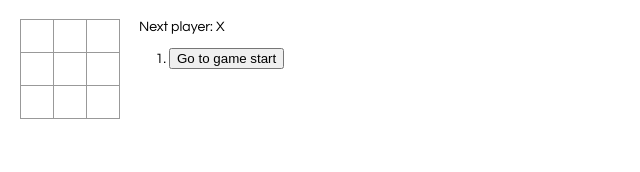
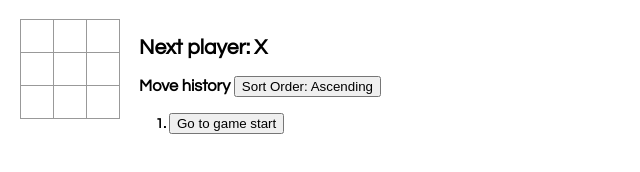
Before and after one commit to anynoise00/react-tic-tac-toe, a React app: page / in a window 1280 px wide. Shown: the whole page, without its empty margins (0-640 px from the left). Built offline with nearby package versions, Linux system fonts and the light colour scheme.

Commit message:
added extras

```diff
--- a/src/index.css
+++ b/src/index.css
@@ -32,6 +32,10 @@ body {
     width: 34px;
   }
 
+  .square-highlight {
+    background-color: palegoldenrod;
+  }
+
   .square:focus {
     outline: none;
   }
--- a/src/index.js
+++ b/src/index.js
@@ -2,10 +2,12 @@ import React from 'react';
 import ReactDOM from 'react-dom';
 import './index.css';
 
+const BOARD_SIZE = 3;
+
 function Square(props) {
   return (
     <button
-      className = "square"
+      className = {"square " + (props.highlight ? "square-highlight" : null)}
       onClick = {props.onClick}
     >
       {props.value}
@@ -19,30 +21,32 @@ class Board extends React.Component {
       <Square
         value = {this.props.squares[i]}
         onClick = {() => this.props.onClick(i)}
+        highlight = {this.props.highlightedSquares.includes(i)}
+        key = {"square-" + i}
       />
     );
   }
 
   render() {
-    return (
-      <div>
-        <div className="board-row">
-          {this.renderSquare(0)}
-          {this.renderSquare(1)}
-          {this.renderSquare(2)}
-        </div>
-        <div className="board-row">
-          {this.renderSquare(3)}
-          {this.renderSquare(4)}
-          {this.renderSquare(5)}
-        </div>
-        <div className="board-row">
-          {this.renderSquare(6)}
-          {this.renderSquare(7)}
-          {this.renderSquare(8)}
-        </div>
-      </div>
-    );
+    const rows = [];
+    for (let i = 0; i < BOARD_SIZE; i++) {
+      let squares = [];
+      for (let j = 0; j < BOARD_SIZE; j++) {
+        const index = i * BOARD_SIZE + j;
+        squares.push(this.renderSquare(index));
+      }
+
+      const r = React.createElement("div", {
+        className: "board-row",
+        key: "board-row-" + i,
+      }, squares);
+
+      rows.push(r);
+    }
+
+    const board = React.createElement("div", null, rows);
+
+    return board;
   }
 }
 
@@ -51,10 +55,13 @@ class Game extends React.Component {
     super(props);
     this.state = {
       history: [{
-        squares: Array(9).fill(null),
+        squares: Array(BOARD_SIZE * BOARD_SIZE).fill(null),
+        play: null,
       }],
       stepNumber: 0,
       xIsNext: true,
+
+      sortAscending: true,
     };
   }
 
@@ -71,6 +78,7 @@ class Game extends React.Component {
     this.setState({
       history: history.concat([{
         squares: squares,
+        play: i,
       }]),
       stepNumber: history.length,
       xIsNext: !this.state.xIsNext,
@@ -89,25 +97,49 @@ class Game extends React.Component {
     const current = history[this.state.stepNumber];
     const winner = calculateWinner(current.squares);
 
-    const moves = history.map((step, move) => {
+    let moves = history.map((step, move) => {
       const desc = move ?
         "Go to move #" + move :
         "Go to game start";
 
-      return (
-        <li key = {move}>
-          <button onClick = {() => this.jumpTo(move)}>{desc}</button>
+      const play = step.play !== null ? (() => {
+        const play = step.play;
+
+        const currentRow = Math.floor(play / BOARD_SIZE);
+        const currentCol = play - (currentRow * BOARD_SIZE);
+
+        return ("(Col: " + (currentCol + 1) + ", Row: " + (currentRow + 1) + ")");
+      })() : "";
+
+      let item = (
+        <li key = {"move-" + move}>
+          <button onClick = {() => this.jumpTo(move)}>{desc} {play}</button>
         </li>
       );
+
+      if (move === this.state.stepNumber) {
+        item = (<b key = {"selected-item"}>{item}</b>);
+      }
+
+      return item;
     });
+    moves = this.state.sortAscending ? moves : moves.reverse();
 
     let status;
     if (winner) {
-      status = "Winner: " + winner;
+      status = "Winner: " + winner.player;
+    } else if (!current.squares.includes(null)) {
+      status = "It's a draw!";
     } else {
       status = 'Next player: ' + (this.state.xIsNext ? "X" : "O");
     }
 
+    const sortOrder = this.state.sortAscending ? "Ascending" : "Descending";
+    const sortButton = React.createElement("button", {
+      onClick: () => this.setState({
+        sortAscending: !this.state.sortAscending,
+      }),
+    }, null, "Sort Order: " + sortOrder);
 
     return (
       <div className="game">
@@ -115,10 +147,12 @@ class Game extends React.Component {
           <Board
             squares = {current.squares}
             onClick = {(i) => this.handleClick(i)}
+            highlightedSquares = {winner ? winner.line : []}
           />
         </div>
         <div className="game-info">
-          <div>{status}</div>
+          <div><h2>{status}</h2></div>
+          <h3>Move history {sortButton}</h3>
           <ol>{moves}</ol>
         </div>
       </div>
@@ -132,21 +166,74 @@ const root = ReactDOM.createRoot(document.getElementById("root"));
 root.render(<Game />);
 
 function calculateWinner(squares) {
-  const lines = [
-    [0, 1, 2],
-    [3, 4, 5],
-    [6, 7, 8],
-    [0, 3, 6],
-    [1, 4, 7],
-    [2, 5, 8],
-    [0, 4, 8],
-    [2, 4, 6],
-  ];
-  for (let i = 0; i < lines.length; i++) {
-    const [a, b, c] = lines[i];
-    if (squares[a] && squares[a] === squares[b] && squares[a] === squares[c]) {
-      return squares[a];
+  const lines = [];
+
+  // add rows
+  for (let row = 0; row < BOARD_SIZE; row++) {
+    const l = [];
+    for (let col = 0; col < BOARD_SIZE; col++) {
+      l.push((row * BOARD_SIZE) + col);
+    }
+
+    lines.push(l);
+  }
+
+  // add columns
+  for (let col = 0; col < BOARD_SIZE; col++) {
+    const l = [];
+    let cur = col;
+
+    for (let row = 0; row < BOARD_SIZE; row++) {
+      l.push(cur);
+      cur += BOARD_SIZE;
+    }
+
+    lines.push(l);
+  }
+
+  // add diagonals
+  const diagonal = [];
+  const invDiagonal = [];
+  for (let row = 0; row < BOARD_SIZE; row++) {
+    for (let j = 0; j < BOARD_SIZE; j++) {
+      if (row === j) {
+        diagonal.push((row * BOARD_SIZE) + j);
+        invDiagonal.push((row * BOARD_SIZE) + (BOARD_SIZE - j) - 1);
+      }
     }
   }
+  lines.push(diagonal);
+  lines.push(invDiagonal);
+
+  for (let i = 0; i < lines.length; i++) {
+    let cont_x = 0;
+    let cont_o = 0;
+    for (let j = 0; j < lines[i].length; j++) {
+      const index = lines[i][j];
+
+      if (squares[index] != null && squares[index] === "X") {
+        cont_x++;
+      } else if (squares[index] != null && squares[index] === "O") {
+        cont_o++;
+      } else {
+        continue;
+      }
+    }
+
+    let winner = "";
+    if (cont_x >= BOARD_SIZE) {
+      winner = "X";
+    } else if (cont_o >= BOARD_SIZE) {
+      winner = "O";
+    }
+
+    if (winner !== "") {
+      return ({
+        player: winner,
+        line: lines[i],
+      });
+    }
+  }
+
   return null;
 }
```
